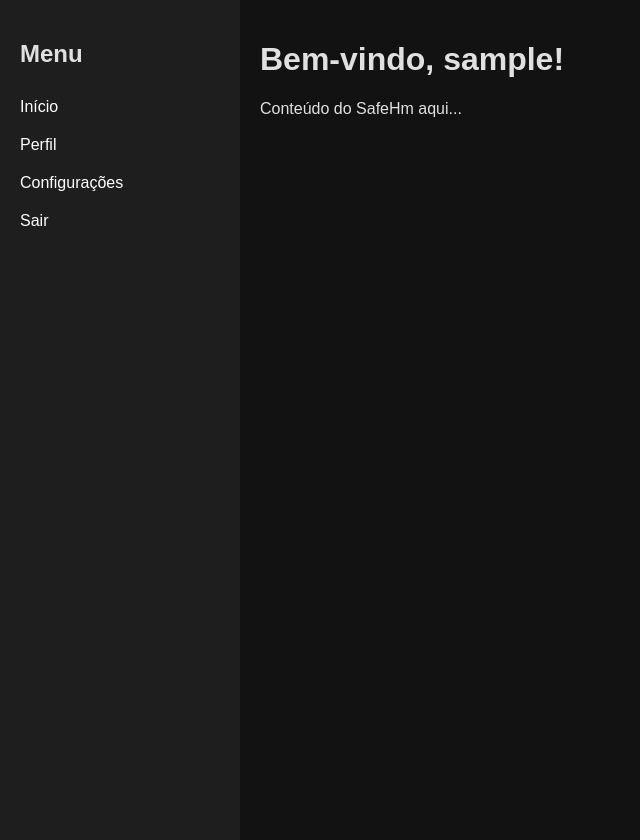
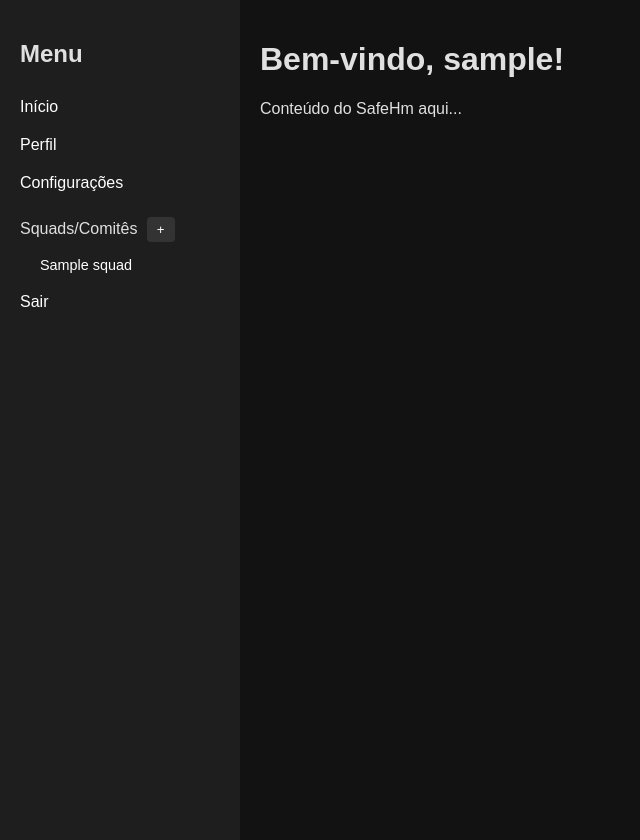
Before and after one commit to hdfmacedo/safehm, a PHP site: template views/menu.php in a window 1280 px wide. Shown: the whole page, without its empty margins (0-640 px from the left). Run offline with PHP 8.4, Linux system fonts and the light colour scheme; the visitor is signed in with stand-in values (Sample User, id 1); the template is opened without the code that fills it: most values are stand-ins (such as "Sample title", 1, 10 or a date in 2020).

Commit message:
Add squads management

```diff
--- a/public/style.css
+++ b/public/style.css
@@ -42,3 +42,18 @@ input, button {
     flex: 1;
     padding: 20px;
 }
+
+.squad-menu {
+    margin-top: 10px;
+}
+
+.squad-menu button {
+    width: auto;
+    margin-left: 5px;
+    padding: 5px 10px;
+}
+
+.submenu a {
+    padding-left: 20px;
+    font-size: 0.9em;
+}
--- a/views/menu.php
+++ b/views/menu.php
@@ -12,6 +12,21 @@
         <a href="#">Início</a>
         <a href="#">Perfil</a>
         <a href="#">Configurações</a>
+        <div class="squad-menu">
+            <span>Squads/Comitês</span>
+            <button id="add-squad-btn" type="button">+</button>
+            <?php if (!empty($squads)): ?>
+            <div class="submenu">
+                <?php foreach ($squads as $squad): ?>
+                    <a href="#"><?= htmlspecialchars($squad) ?></a>
+                <?php endforeach; ?>
+            </div>
+            <?php endif; ?>
+            <form id="add-squad-form" method="post" style="display:none;">
+                <input type="hidden" name="action" value="add_squad">
+                <input type="hidden" name="squad_name" id="squad-name-input">
+            </form>
+        </div>
         <a href="?logout=1">Sair</a>
     </div>
     <div class="content">
@@ -19,5 +34,14 @@
         <p>Conteúdo do SafeHm aqui...</p>
     </div>
 </div>
+<script>
+document.getElementById('add-squad-btn').addEventListener('click', function() {
+    const name = prompt('Nome da Squad/Comitê:');
+    if (name) {
+        document.getElementById('squad-name-input').value = name;
+        document.getElementById('add-squad-form').submit();
+    }
+});
+</script>
 </body>
 </html>
```
Also changed, not shown: controllers/SquadController.php (added, +13 -0 lines), index.php (+7 -0 lines), models/Squad.php (added, +26 -0 lines), README.md, 1 other file.
